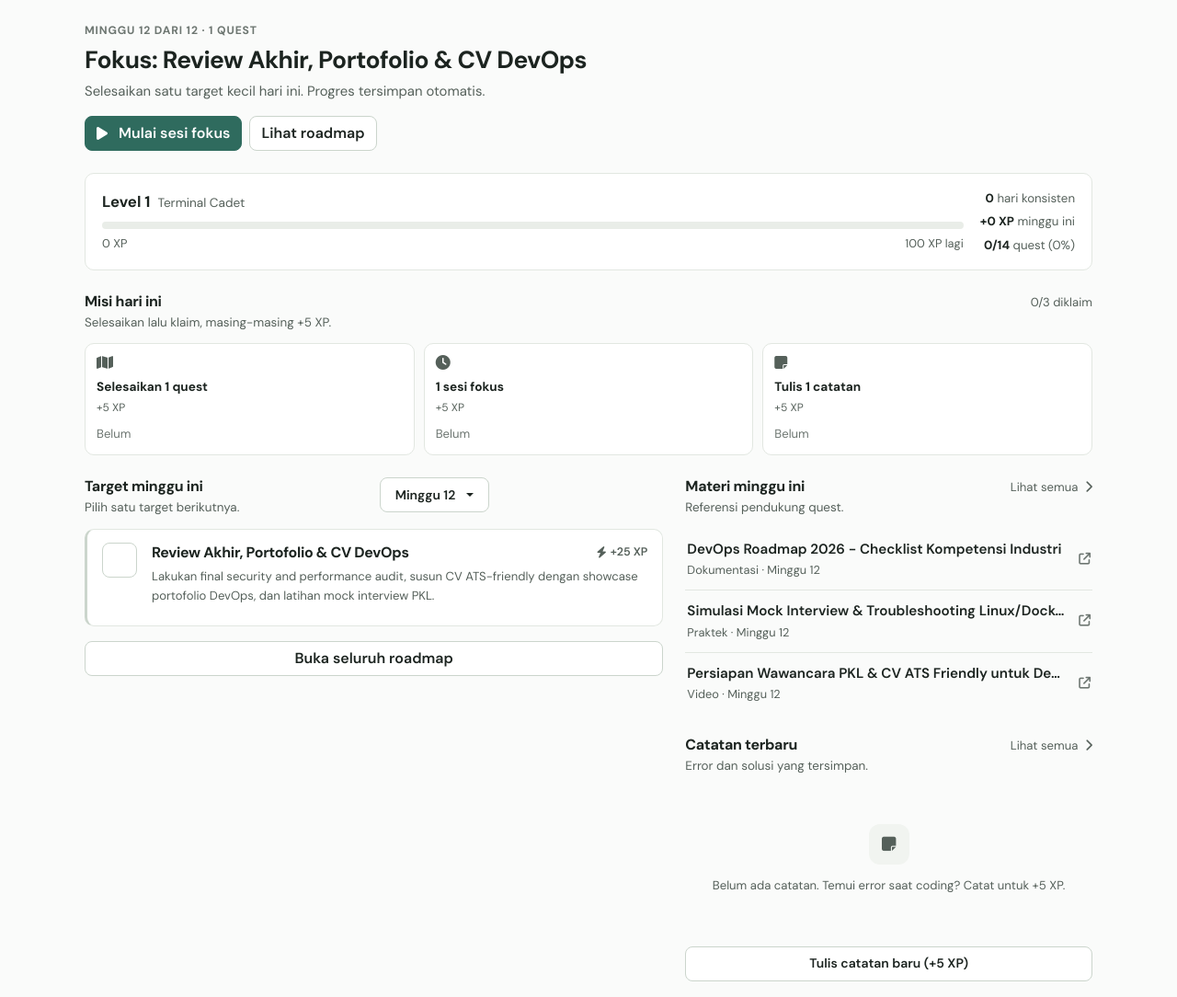
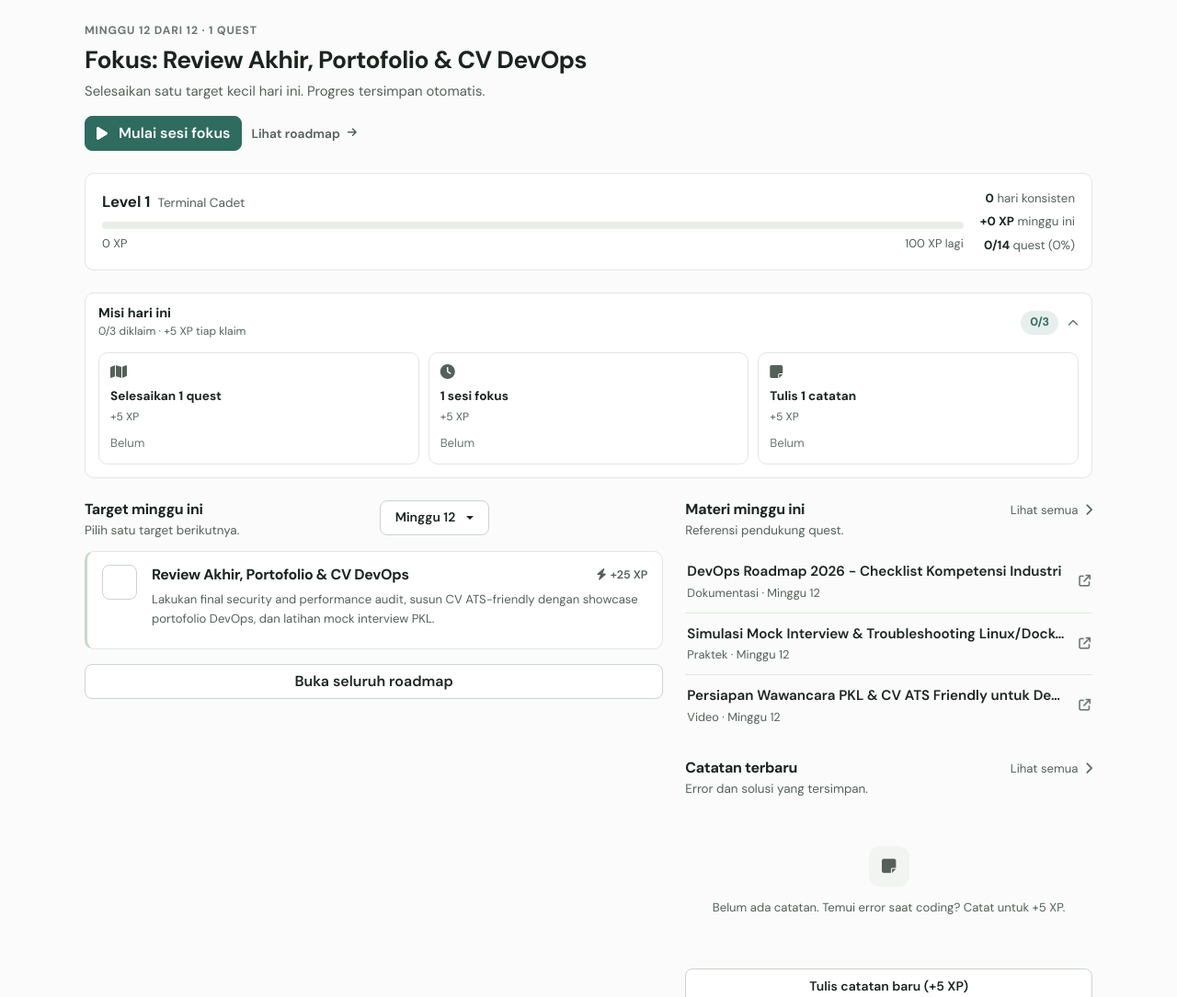
Before and after one commit to dzmrrr123-coder/belajar-devops, a PHP site: page / in a window 1280 px wide. Shown: the part 61-1145 px from the top of the page at 92% size. Run offline with PHP 8.4, Linux system fonts and the light colour scheme; the visitor is signed in with stand-in values (Sample User, id 1); data comes from the database, SQL or seed files in the repository; data that the repository does not hold is empty.

Commit message:
Fase 26: perjelas overview mobile (1 CTA, misi ringkas expand, clamp teks)

```diff
--- a/assets/css/app.css
+++ b/assets/css/app.css
@@ -334,3 +334,31 @@ body{overflow-x:hidden;overflow-x:clip}
 .quest-check-btn{width:44px;height:44px}
 .page-actions .btn{min-height:44px}
 }
+.page-actions-link{display:inline-flex;align-items:center;gap:4px;font-size:.86rem;font-weight:600;color:var(--muted);padding:6px 2px}
+.page-actions-link:hover{color:var(--primary);text-decoration:none}
+.page-actions-link i{font-size:.72rem}
+.mission-details{background:var(--surface);border:1px solid var(--line);border-radius:var(--r-md)}
+.mission-summary{display:flex;align-items:center;gap:10px;padding:12px 14px;cursor:pointer;list-style:none;border-radius:var(--r-md)}
+.mission-summary::-webkit-details-marker{display:none}
+.mission-summary::marker{content:""}
+.mission-summary-text{flex:1;min-width:0;display:flex;flex-direction:column;gap:1px}
+.mission-summary-text strong{font-size:.9rem;line-height:1.35}
+.mission-summary-text small{font-size:.76rem;color:var(--muted);overflow-wrap:break-word}
+.mission-summary-count{font-size:.78rem;font-weight:700;color:var(--primary);background:var(--primary-soft);border-radius:999px;padding:3px 10px;white-space:nowrap;font-variant-numeric:tabular-nums}
+.mission-summary-chev{color:var(--faint);font-size:.75rem;transition:transform .18s ease;flex-shrink:0}
+.mission-details[open] .mission-summary-chev{transform:rotate(180deg)}
+.mission-body{padding:0 14px 14px}
+.mission-body .review-banner{margin-bottom:12px}
+@media(max-width:767.98px){
+.overview-actions{flex-direction:column;align-items:stretch}
+.overview-actions .btn{width:100%}
+.overview-actions .page-actions-link{align-self:center;margin-top:2px;min-height:36px}
+section[aria-label="Ringkasan progres belajar"] .strip-side{font-size:.74rem;flex-wrap:wrap;gap:2px 10px}
+section[aria-labelledby="week-target-heading"] .quest-title{display:-webkit-box;-webkit-line-clamp:2;-webkit-box-orient:vertical;overflow:hidden}
+section[aria-labelledby="week-target-heading"] .quest-item p.text-secondary{display:-webkit-box;-webkit-line-clamp:2;-webkit-box-orient:vertical;overflow:hidden}
+section[aria-labelledby="continue-material-heading"] .list-meta,section[aria-labelledby="continue-notes-heading"] .list-meta{display:none}
+.mission-body .mission-row{display:grid;grid-template-columns:1fr;overflow:visible;padding-bottom:0}
+.mission-body .mission-card{min-width:0;min-height:0;flex-direction:row;align-items:center;gap:10px}
+.mission-body .mission-card .mission-main{flex:1;min-width:0}
+.mission-body .mission-card .btn{flex-shrink:0}
+}
--- a/index.php
+++ b/index.php
@@ -103,9 +103,9 @@ require_once 'includes/navbar.php';
         <div class="page-kicker">Minggu <?= $selected_week ?> dari 12 · <?= count($quests) ?> quest</div>
         <h1 class="page-title"><?= !empty($quests) ? 'Fokus: ' . htmlspecialchars($quests[0]['title']) : 'Belum ada quest minggu ini' ?></h1>
         <p class="page-desc">Selesaikan satu target kecil hari ini. Progres tersimpan otomatis.</p>
-        <div class="page-actions">
+        <div class="page-actions overview-actions">
             <a href="timer.php" class="btn btn-cyber"><i class="fas fa-play me-1" aria-hidden="true"></i> Mulai sesi fokus</a>
-            <a href="quests.php" class="btn btn-cyber-outline">Lihat roadmap</a>
+            <a href="quests.php" class="page-actions-link">Lihat roadmap <i class="fas fa-arrow-right ms-1" aria-hidden="true"></i></a>
         </div>
     </div>
 
@@ -122,11 +122,24 @@ require_once 'includes/navbar.php';
         </div>
     </section>
 
+    <?php
+    $mission_claimed = count(array_filter($missions, fn($m) => !empty($m['claimed'])));
+    $mission_all_done = count(array_filter($missions, fn($m) => !empty($m['done']))) === 3;
+    ?>
     <section class="mission-strip" aria-label="Misi harian">
-        <div class="quest-section-head">
-            <div><h2>Misi hari ini</h2><p>Selesaikan lalu klaim, masing-masing +5 XP.<?php $all_done = count(array_filter($missions, fn($m) => !empty($m['done']))) === 3; if ($all_done): ?> <strong class="text-success">Multiplier x1.5 aktif!</strong><?php endif; ?></p></div>
-            <span class="small text-secondary"><?= count(array_filter($missions, fn($m) => !empty($m['claimed']))) ?>/3 diklaim</span>
-        </div>
+        <details class="mission-details" id="missionDetails" open>
+            <summary class="mission-summary">
+                <span class="mission-summary-text">
+                    <strong>Misi hari ini</strong>
+                    <small><?= $mission_claimed ?>/3 diklaim · +5 XP tiap klaim<?php if ($mission_all_done): ?> · <span class="text-success fw-bold">x1.5 aktif!</span><?php endif; ?></small>
+                </span>
+                <span class="mission-summary-count" aria-hidden="true"><?= $mission_claimed ?>/3</span>
+                <i class="fas fa-chevron-down mission-summary-chev" aria-hidden="true"></i>
+            </summary>
+            <div class="mission-body">
+                <?php if ($due_reviews > 0): ?>
+                <a class="review-banner" href="review.php"><i class="fas fa-rotate-right" aria-hidden="true"></i><span><strong><?= $due_reviews ?> review</strong> jatuh tempo hari ini — 2 menit saja.</span><i class="fas fa-chevron-right" aria-hidden="true"></i></a>
+                <?php endif; ?>
                 <div class="mission-row">
                     <?php foreach ($missions as $mkey => $m): ?>
                     <div class="mission-card <?= !empty($m['claimed']) ? 'claimed' : (!empty($m['done']) ? 'ready' : '') ?>">
@@ -146,11 +159,12 @@ require_once 'includes/navbar.php';
                     </div>
                     <?php endforeach; ?>
                 </div>
+            </div>
+        </details>
+        <script>
+        (function(){var d=document.getElementById('missionDetails');if(d&&matchMedia('(max-width:767.98px)').matches){d.removeAttribute('open');}})();
+        </script>
     </section>
-
-    <?php if ($due_reviews > 0): ?>
-    <a class="review-banner" href="review.php"><i class="fas fa-rotate-right" aria-hidden="true"></i><span><strong><?= $due_reviews ?> review</strong> jatuh tempo hari ini — 2 menit saja.</span><i class="fas fa-chevron-right" aria-hidden="true"></i></a>
-    <?php endif; ?>
 
     <!-- Main Content Area -->
     <div class="row g-4">
```
Lines whose indentation alone changed are shown as unchanged.
